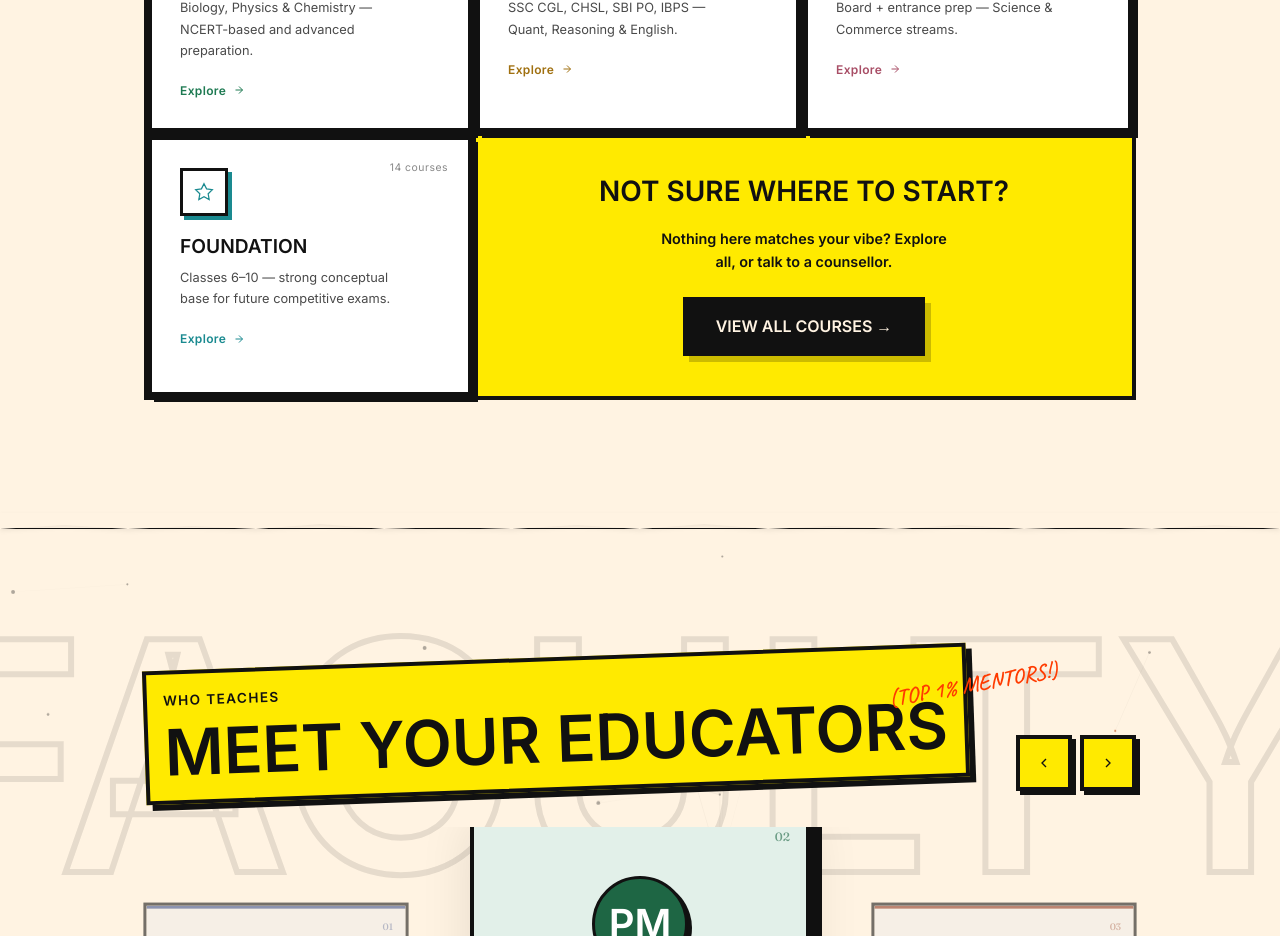
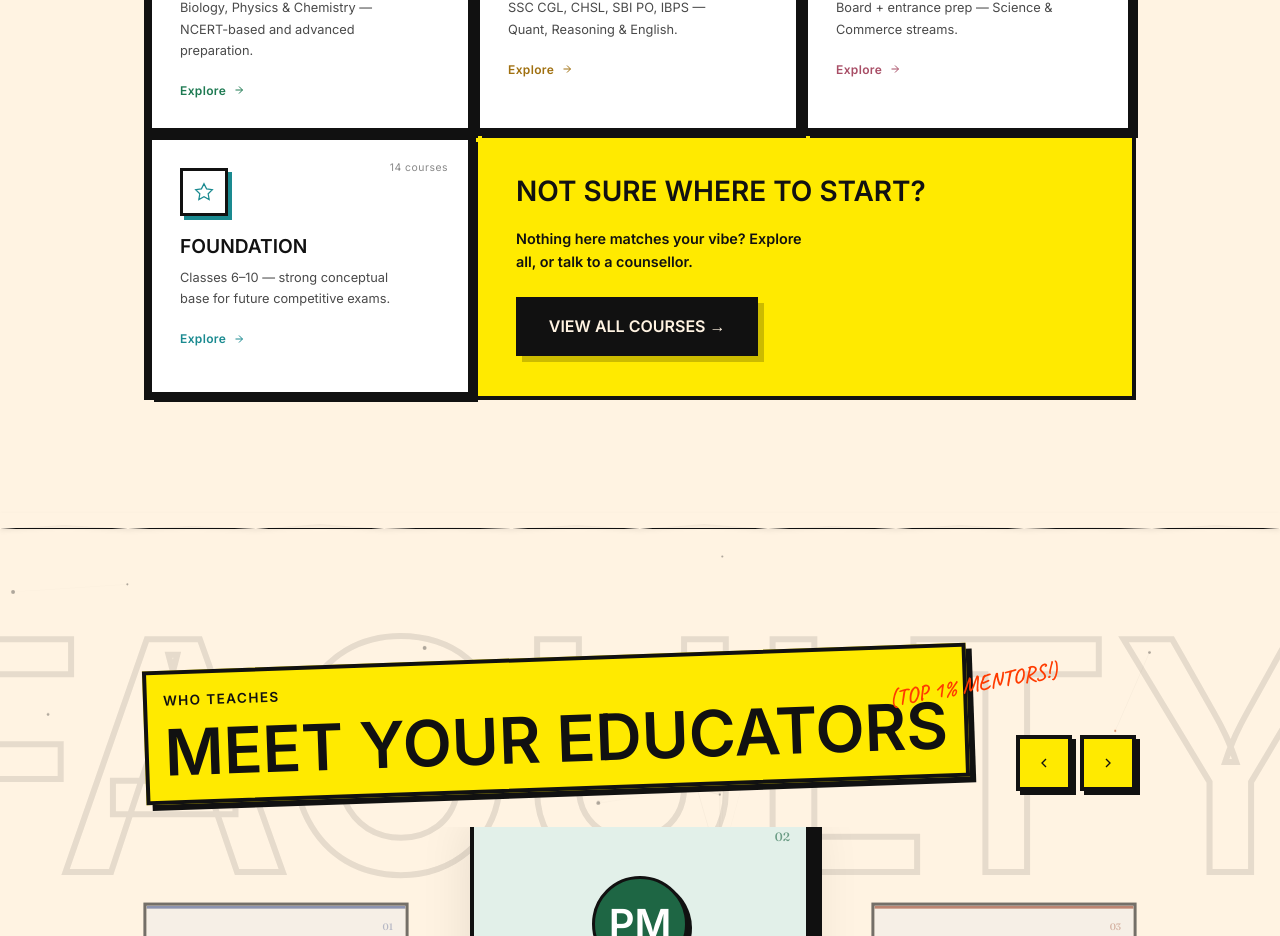
Before and after one commit to Dhritish-Mukherjee/strivers-site, a React (Vite) app: page / in a window 1280 px wide. Shown: the part 4420-5356 px from the top of the page. Built offline with nearby package versions, Linux system fonts and the light colour scheme.

Commit message:
Fix category grid alignments and move faculty carousel buttons

```diff
--- a/src/components/CategoryGrid.jsx
+++ b/src/components/CategoryGrid.jsx
@@ -171,6 +171,7 @@ export default function CategoryGrid() {
 
               {/* Handwritten Marginalia */}
               <motion.span
+                className="category-marginalia"
                 initial={{ opacity: 0, rotate: 0 }}
                 whileInView={{ opacity: 1, rotate: -4 }}
                 transition={{ delay: 0.5, duration: 0.4 }}
@@ -220,14 +221,14 @@ export default function CategoryGrid() {
           <div style={{ borderRight:'4px solid var(--color-ink)' }}>
             <Card cat={categories[5]} delay={0.08} />
           </div>
-          <div style={{ display:'flex', flexDirection:'column', alignItems:'center',
+          <div style={{ display:'flex', flexDirection:'column', alignItems:'flex-start',
             justifyContent:'center', padding:'2.5rem', gap:'1rem', background: 'var(--color-yellow)' }}>
             <p style={{ fontFamily:'var(--font-sans)', fontSize:'1.75rem', fontWeight: 900, textTransform: 'uppercase',
-              color:'var(--color-ink)', textAlign:'center', lineHeight:1.1, marginBottom:'0.25rem' }}>
+              color:'var(--color-ink)', textAlign:'left', lineHeight:1.1, marginBottom:'0.25rem' }}>
               Not sure where to start?
             </p>
             <p style={{ fontFamily:'var(--font-sans)', fontSize:'0.9rem', fontWeight: 600,
-              color:'var(--color-ink)', textAlign:'center', lineHeight:1.6, maxWidth:'32ch' }}>
+              color:'var(--color-ink)', textAlign:'left', lineHeight:1.6, maxWidth:'32ch' }}>
               Nothing here matches your vibe? Explore all, or talk to a counsellor.
             </p>
             <a href="#" id="cat-view-all-btn"
@@ -253,6 +254,7 @@ export default function CategoryGrid() {
           .cat-row{grid-template-columns:1fr!important;}
           .cat-row>div{border-right:none!important;border-bottom:4px solid var(--color-ink)!important;}
           .cat-row>div:last-child{border-bottom:none!important;}
+          .category-marginalia { right: 0 !important; bottom: -2rem !important; }
         }
       `}</style>
     </section>
--- a/src/components/FacultyCarousel.jsx
+++ b/src/components/FacultyCarousel.jsx
@@ -302,7 +302,7 @@ export default function FacultyCarousel() {
               </span>
             </h2>
           </div>
-          <div style={{ display:'flex', gap:'0.5rem' }}>
+          <div className="desktop-nav-buttons" style={{ display:'flex', gap:'0.5rem' }}>
             {[-1,1].map(dir => (
               <button key={dir} onClick={() => go(dir)}
                 aria-label={dir === -1 ? 'Previous educator' : 'Next educator'}
@@ -340,6 +340,20 @@ export default function FacultyCarousel() {
             <Card person={person} index={idx} isCenter={rp === 0} isExpanded={rp === 0 && expanded} onToggle={() => setExpanded(e => !e)} />
           </motion.div>
         ))}
+
+        {/* Mobile Nav Buttons Overlay */}
+        <div className="mobile-nav-buttons" style={{ position: 'absolute', top: '50%', left: '0.5rem', right: '0.5rem', transform: 'translateY(-50%)', display: 'none', justifyContent: 'space-between', zIndex: 20, pointerEvents: 'none' }}>
+           {[-1,1].map(dir => (
+              <button key={dir} onClick={() => go(dir)}
+                style={{ width:'3rem', height:'3rem', border:'3px solid var(--color-ink)',
+                  background:'var(--color-yellow)', color:'var(--color-ink)', cursor:'pointer',
+                  display:'flex', alignItems:'center', justifyContent:'center', boxShadow: '4px 4px 0px var(--color-ink)', pointerEvents: 'auto', padding: 0 }}>
+                <svg width="20" height="20" viewBox="0 0 24 24" fill="none" stroke="currentColor" strokeWidth="3">
+                  {dir === -1 ? <path d="M15 18l-6-6 6-6"/> : <path d="M9 18l6-6-6-6"/>}
+                </svg>
+              </button>
+           ))}
+        </div>
       </div>
 
       {/* Dot indicators */}
@@ -359,6 +373,8 @@ export default function FacultyCarousel() {
       <style>{`
         @media(max-width:768px){
           #faculty .faculty-ghost-text { display: none; }
+          .faculty-header .desktop-nav-buttons { display: none !important; }
+          .mobile-nav-buttons { display: flex !important; }
           .faculty-header { flex-direction: column; align-items: flex-start !important; gap: 1.5rem; }
         }
       `}</style>
```
